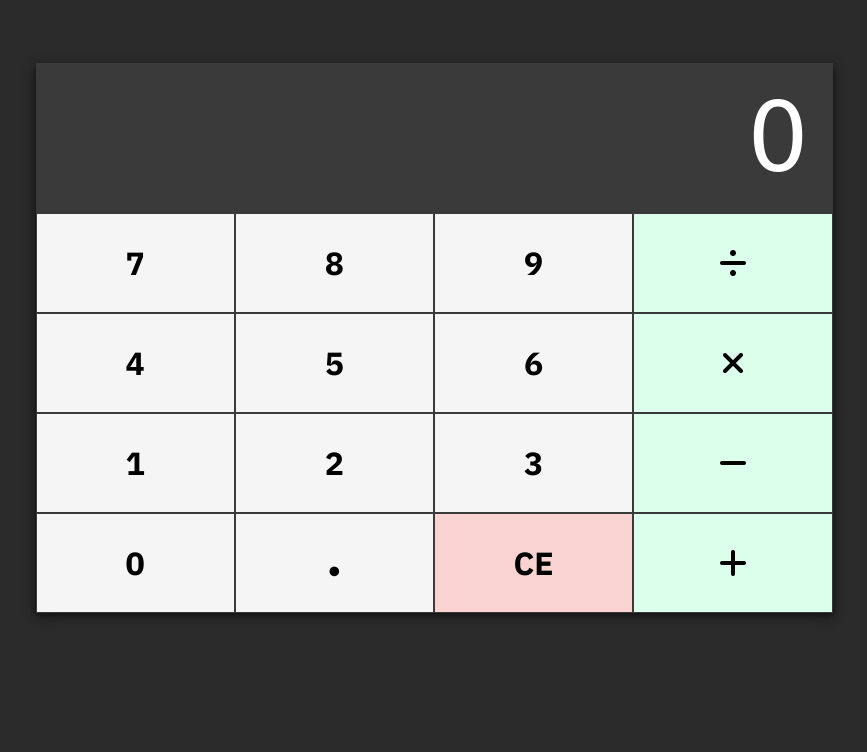
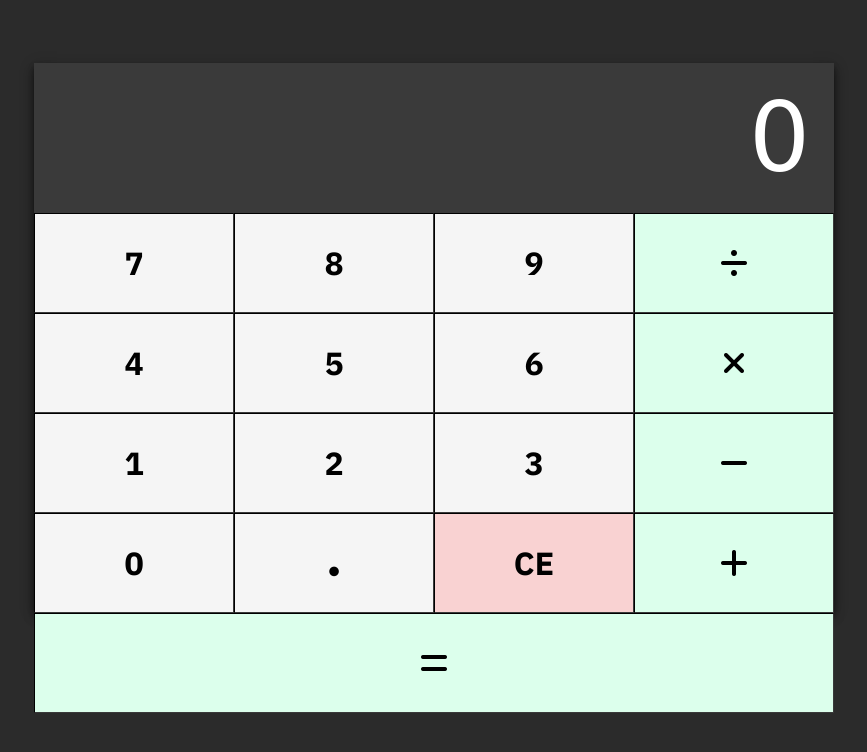
Before and after one commit to wgoolsby/calculator, a plain HTML site: page index.html in a window 1280 px wide. Shown: the whole page, without its empty margins (206-1073 px from the left). Drawn offline with Linux system fonts and the light colour scheme; a web font is replaced by a local one.

Commit message:
capture clicks and put them in the results

```diff
--- a/index.html
+++ b/index.html
@@ -19,40 +19,44 @@
             <div id="result">0</div>
             <div id="input-area">
                 <div class="flex-row">
-                    <button class="btn default-btn">7</button>
-                    <button class="btn default-btn">8</button>
-                    <button class="btn default-btn">9</button>
-                    <button class="btn operator-btn">
+                    <button class="btn number-btn" data-key="7">7</button>
+                    <button class="btn number-btn" data-key="8">8</button>
+                    <button class="btn number-btn" data-key="9">9</button>
+                    <button class="btn operator-btn" data-key="/">
                         <i class="fas fa-divide"></i>
                     </button>
                 </div>
                 <div class="flex-row">
-                    <button class="btn default-btn">4</button>
-                    <button class="btn default-btn">5</button>
-                    <button class="btn default-btn">6</button>
-                    <button class="btn operator-btn">
+                    <button class="btn number-btn" data-key="4">4</button>
+                    <button class="btn number-btn" data-key="5">5</button>
+                    <button class="btn number-btn" data-key="6">6</button>
+                    <button class="btn operator-btn" data-key="*">
                         <i class="fas fa-times"></i>
                     </button>
                 </div>
                 <div class="flex-row">
-                    <button class="btn default-btn">1</button>
-                    <button class="btn default-btn">2</button>
-                    <button class="btn default-btn">3</button>
-                    <button class="btn operator-btn">
+                    <button class="btn number-btn" data-key="1">1</button>
+                    <button class="btn number-btn" data-key="2">2</button>
+                    <button class="btn number-btn" data-key="3">3</button>
+                    <button class="btn operator-btn" data-key="-">
                         <i class="fas fa-minus"></i>
                     </button>
                 </div>
                 <div class="flex-row">
-                    <button class="btn default-btn">0</button>
-                    <button class="btn default-btn">
+                    <button class="btn number-btn" data-key="0">0</button>
+                    <button class="btn number-btn" data-key=".">
                         <i class="fas fa-circle"></i>
                     </button>
                     <button class="btn clear-btn">
                         CE
                     </button>
-                    <button class="btn operator-btn">
+                    <button class="btn operator-btn" data-key="+">
                         <i class="fas fa-plus"></i>
                     </button>
+                </div>
+                <div class="flex-row">
+                  <button class="btn equals-btn operator-btn" data-key="=">
+                    <i class="fas fa-equals"></i>
                 </div>
             </div>
         </div>
--- a/script.js
+++ b/script.js
@@ -1,3 +1,7 @@
+let selectedEntry = 0;
+
+const result = document.getElementById('result');
+
 const add = (a, b) => a + b;
 
 const subtract = (a, b) => a - b;
@@ -7,3 +11,13 @@ const multiply = (a, b) => a * b;
 const divide = (a, b) => a / b;
 
 const operate = (a, b, op) => {};
+
+// Grab a nodelist from all of the number buttons.
+const numbers = document.querySelectorAll('.number-btn');
+//operate(e.target.dataset.key)
+numbers.forEach((number) =>
+    number.addEventListener(
+        'click',
+        (e) => (result.textContent = parseInt(e.target.dataset.key))
+    )
+);
--- a/style.css
+++ b/style.css
@@ -4,7 +4,7 @@ body {
 
 #main {
     height: 547px;
-    width: 797px;
+    width: 800px;
     box-shadow: 0px 4px 5px rgba(0, 0, 0, 0.4), 0px 3px 14px rgba(0, 0, 0, 0.24),
         0px 8px 10px rgba(0, 0, 0, 0.28);
     margin: 5% auto 0;
@@ -35,14 +35,14 @@ body {
     height: 100%;
     font-size: 2em;
     font-weight: bold;
-    border: 1px solid #3a3a3a;
+    border: 1px inset #3a3a3a;
 }
 
-.default-btn {
+.number-btn {
     background-color: #f5f5f5;
 }
 
-.default-btn:hover {
+.number-btn:hover {
     background-color: #ebebeb;
 }
 
@@ -65,3 +65,7 @@ body {
 .btn .fa-circle {
     font-size: 0.3em;
 }
+
+.equals-btn {
+    width: 100%;
+}
```
